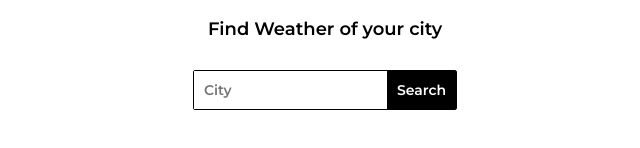
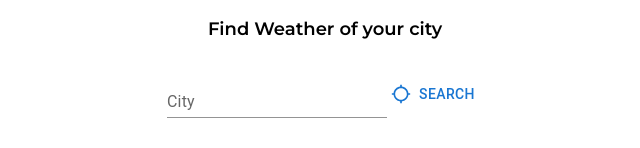
Before and after one commit to myk-hub/react-weather-app, a React (Create React App) app: page /home in a window 1280 px wide. Shown: the part 294-442 px from the top of the page, without its empty margins (315-955 px from the left). Built offline with nearby package versions, Linux system fonts and the light colour scheme.

Commit message:
update search city weather component ui

```diff
--- a/src/components/CityComponent.tsx
+++ b/src/components/CityComponent.tsx
@@ -1,33 +1,14 @@
 import React from "react";
 import styled from "styled-components";
+import TextField from '@mui/material/TextField';
+import Button from '@mui/material/Button';
+import LocationSearchingIcon from '@mui/icons-material/LocationSearching';
 
 const SearchBox = styled.form`
   display: flex;
   flex-direction: row;
   justify-content: space-evenly;
   margin: 20px;
-  border: black solid 1px;
-  border-radius: 2px;
-
-  & input {
-    padding: 10px;
-    font-size: 14px;
-    border: none;
-    outline: none;
-    font-family: Montserrat;
-    font-weight: bold;
-  }
-  & button {
-    background-color: black;
-    font-size: 14px;
-    padding: 0 10px;
-    color: white;
-    border: none;
-    outline: none;
-    cursor: pointer;
-    font-family: Montserrat;
-    font-weight: bold;
-  }
 `;
 
 const ChooseCityLabel = styled.span`
@@ -51,11 +32,14 @@ const CityComponent = ({ updateCity, fetchWeather }: {
       <WelcomeWeatherLogo src={"/react-weather-app/icons/perfect-day.svg"} />
       <ChooseCityLabel>Find Weather of your city</ChooseCityLabel>
       <SearchBox onSubmit={fetchWeather}>
-        <input
-          onChange={(e) => updateCity(e.target.value)}
-          placeholder="City"
-        />
-        <button type={"submit"}>Search</button>
+        <TextField
+            id="outlined-basic"
+            label="City"
+            variant="standard"
+            placeholder="Enter your city"
+            onChange={(e: any) => updateCity(e.target.value)}
+          />
+        <Button startIcon={<LocationSearchingIcon />} type={"submit"}>Search</Button>
       </SearchBox>
     </>
   );
```
